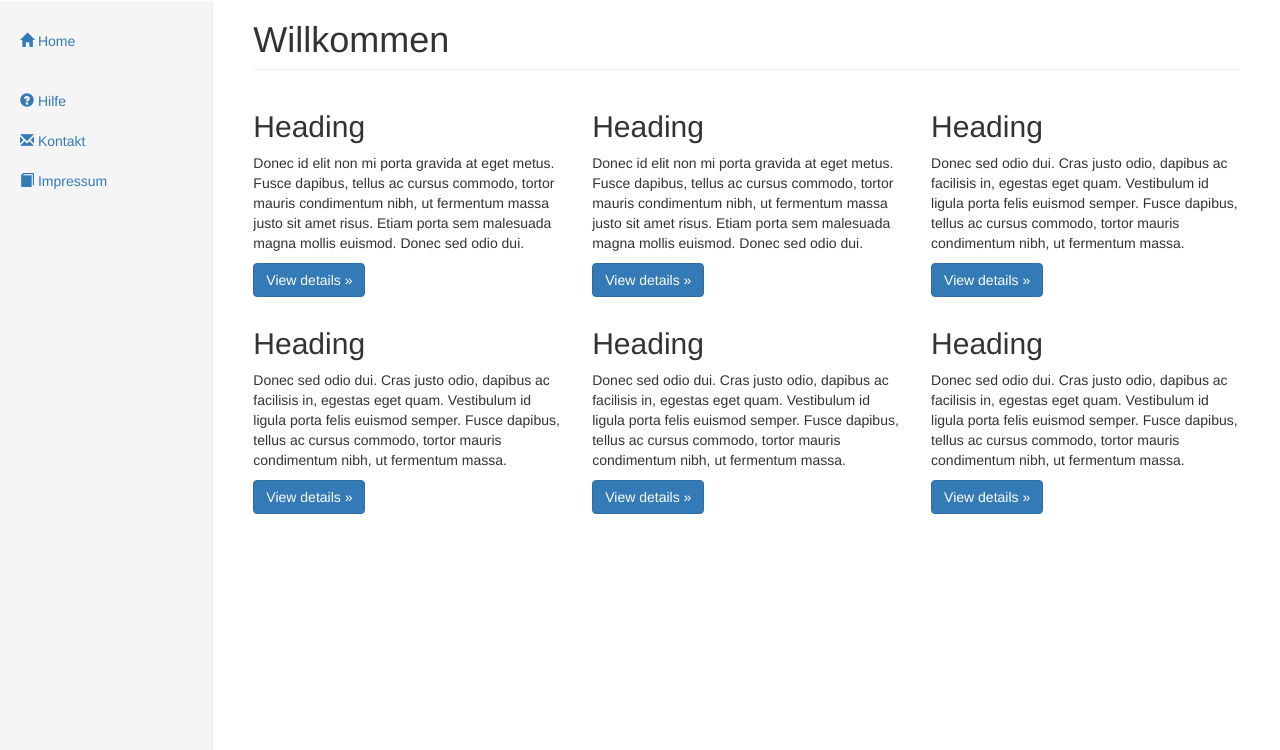
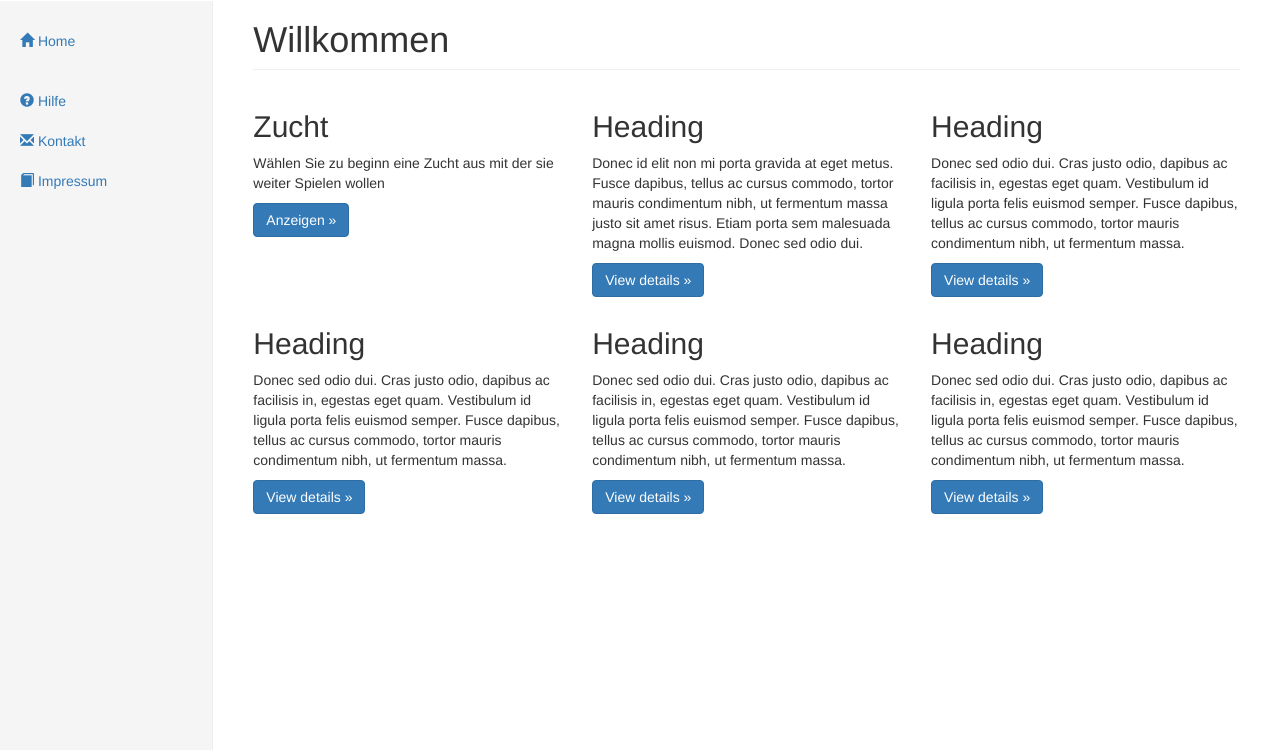
Before and after one commit to JulHee/MouseBreed, a PHP site: page /index.php?page=home_logged_in in a window 1280 px wide. Shown: the part 50-800 px from the top of the page. Run offline with PHP 8.4, Linux system fonts and the light colour scheme.

Commit message:
Nicht ausgewählte Zuchtfehler behoben

```diff
--- a/content/frame.php
+++ b/content/frame.php
@@ -170,7 +170,12 @@
                 </ul>
                 <ul id="navSidebarZuchten" class="nav nav-sidebar">
                     <li <?= echoActiveClassIfRequestMatches("zuchten") ?>>
-                        <a href="/breed">
+                        <a href="   <?php if (!empty($_SESSION['loadedBreed']['name'])) {
+                                        echo "/breed";
+                                    } else {
+                                        echo "/overview";
+                                    } ?>
+                                ">
                             <span class="glyphicon glyphicon-list" aria-hidden="true"></span>
                             <?php if (!empty($_SESSION['loadedBreed']['name'])) {
                                 echo $_SESSION['loadedBreed']['name'];
--- a/content/home_logged_in.php
+++ b/content/home_logged_in.php
@@ -1,9 +1,9 @@
 <h1 class="page-header">Willkommen</h1>
 <div class="row">
     <div class="col-lg-4">
-        <h2>Heading</h2>
-        <p>Donec id elit non mi porta gravida at eget metus. Fusce dapibus, tellus ac cursus commodo, tortor mauris condimentum nibh, ut fermentum massa justo sit amet risus. Etiam porta sem malesuada magna mollis euismod. Donec sed odio dui. </p>
-        <p><a class="btn btn-primary" href="#" role="button">View details &raquo;</a></p>
+        <h2>Zucht</h2>
+        <p>Wählen Sie zu beginn eine Zucht aus mit der sie weiter Spielen wollen</p>
+        <p><a class="btn btn-primary" href="overview" role="button">Anzeigen &raquo;</a></p>
     </div>
     <div class="col-lg-4">
         <h2>Heading</h2>
```
